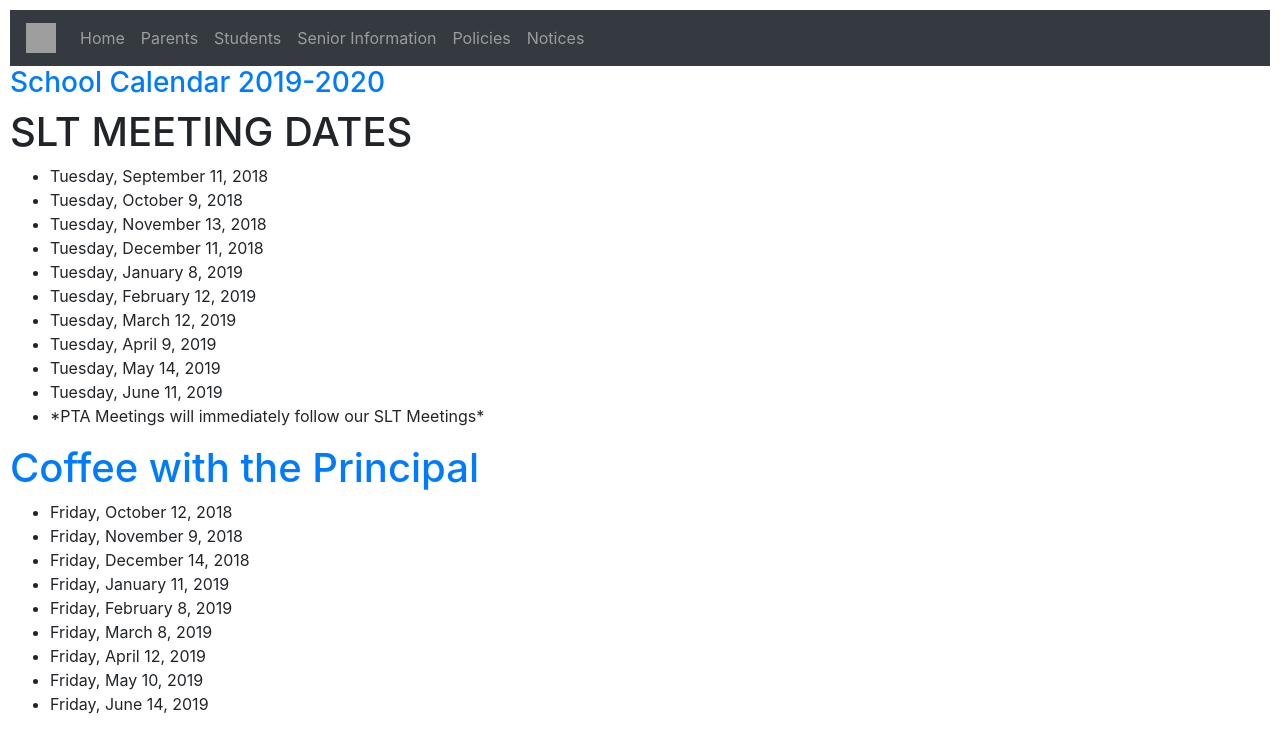
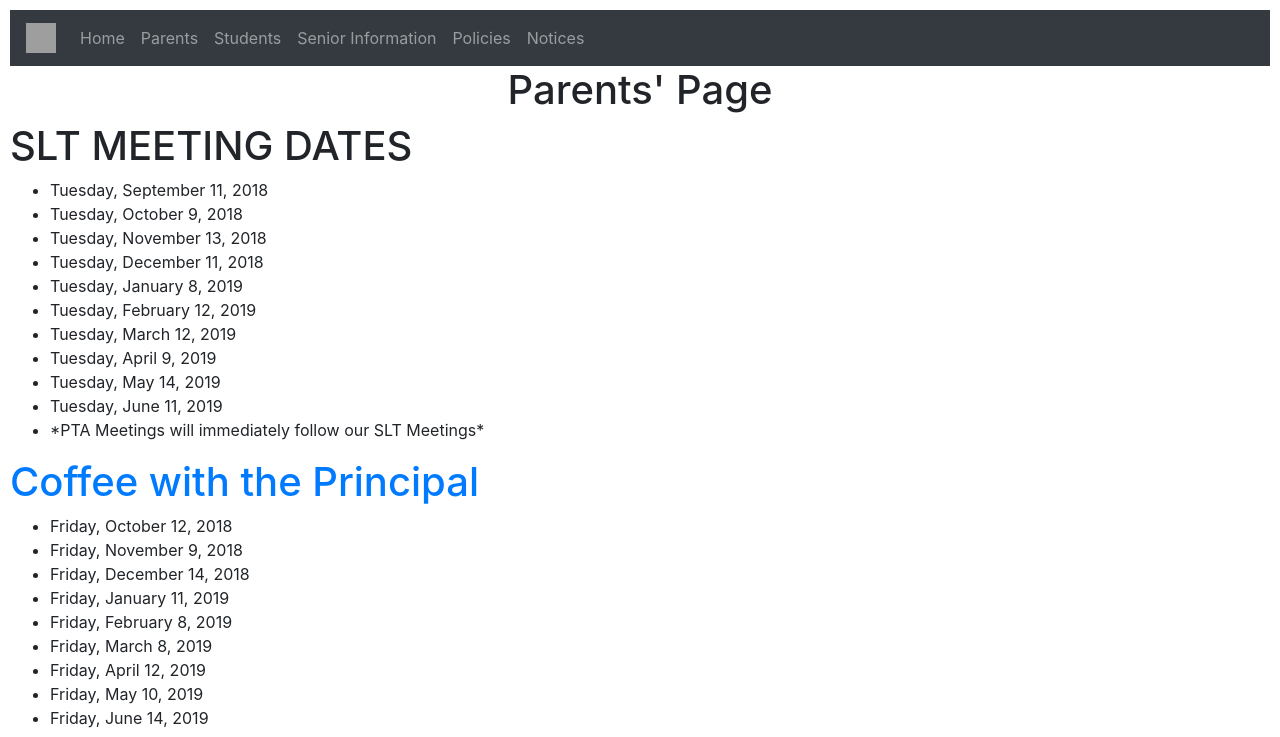
Before and after one commit to yomi413/new_uim_project, a React (Create React App) app: page /parent-page in a window 1280 px wide. Shown: the top 737 px of the page. Built offline with nearby package versions, Linux system fonts and the light colour scheme; grey boxes are pictures that could not be loaded.

Commit message:
Deleted the school calendar from the parents' page

```diff
--- a/src/components/ParentPage.js
+++ b/src/components/ParentPage.js
@@ -6,14 +6,10 @@ class ParentPage extends Component {
     return (
       <div>
         <NavBar />
-        <h3>
-          <a
-            href="chrome-extension://oemmndcbldboiebfnladdacbdfmadadm/https://www.schools.nyc.gov/docs/default-source/default-document-library/school-calendar-2019-2020"
-            target="_blank"
-          >
-            School Calendar 2019-2020
-          </a>
-        </h3>
+
+        <center>
+          <h1>Parents' Page</h1>
+        </center>
 
         <h1>SLT MEETING DATES</h1>
         <ul>
```
